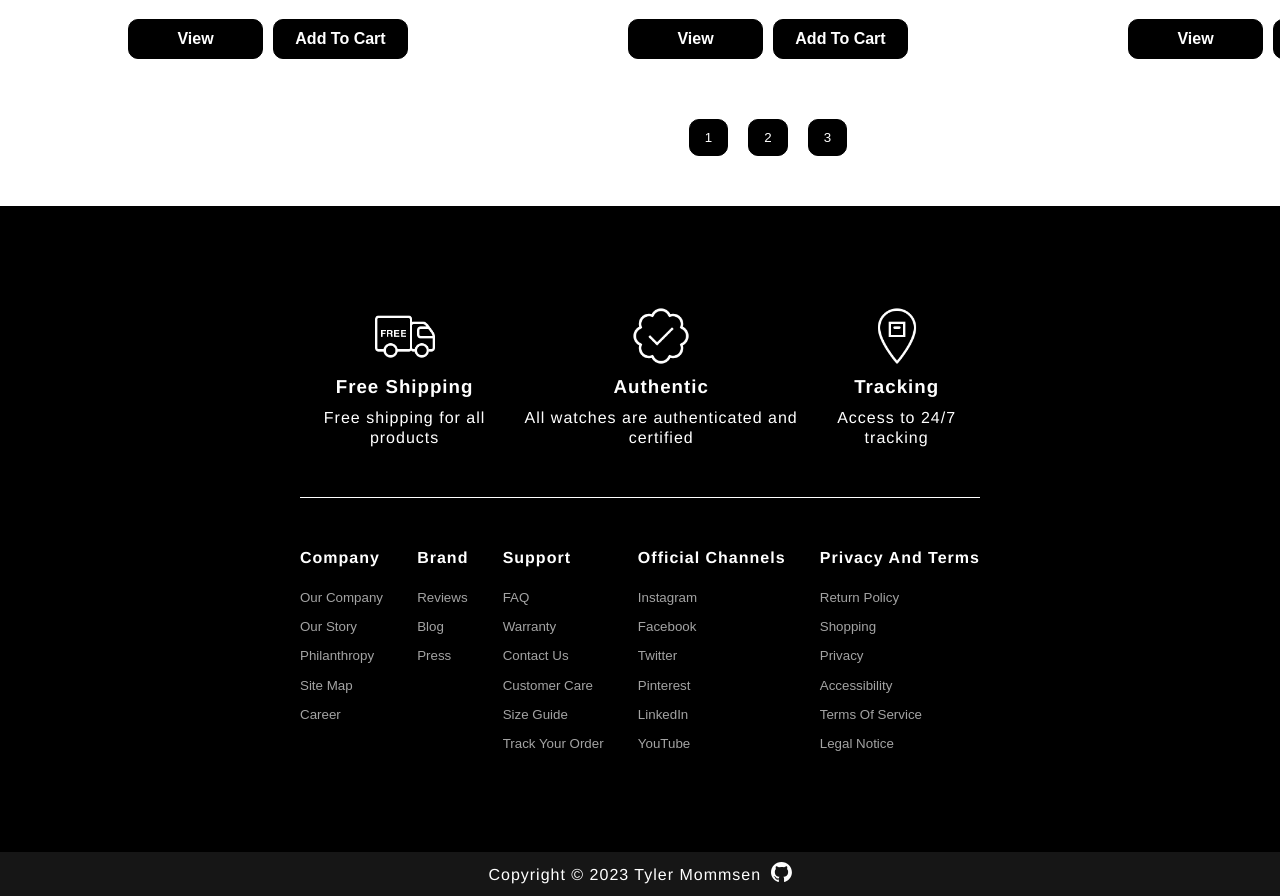
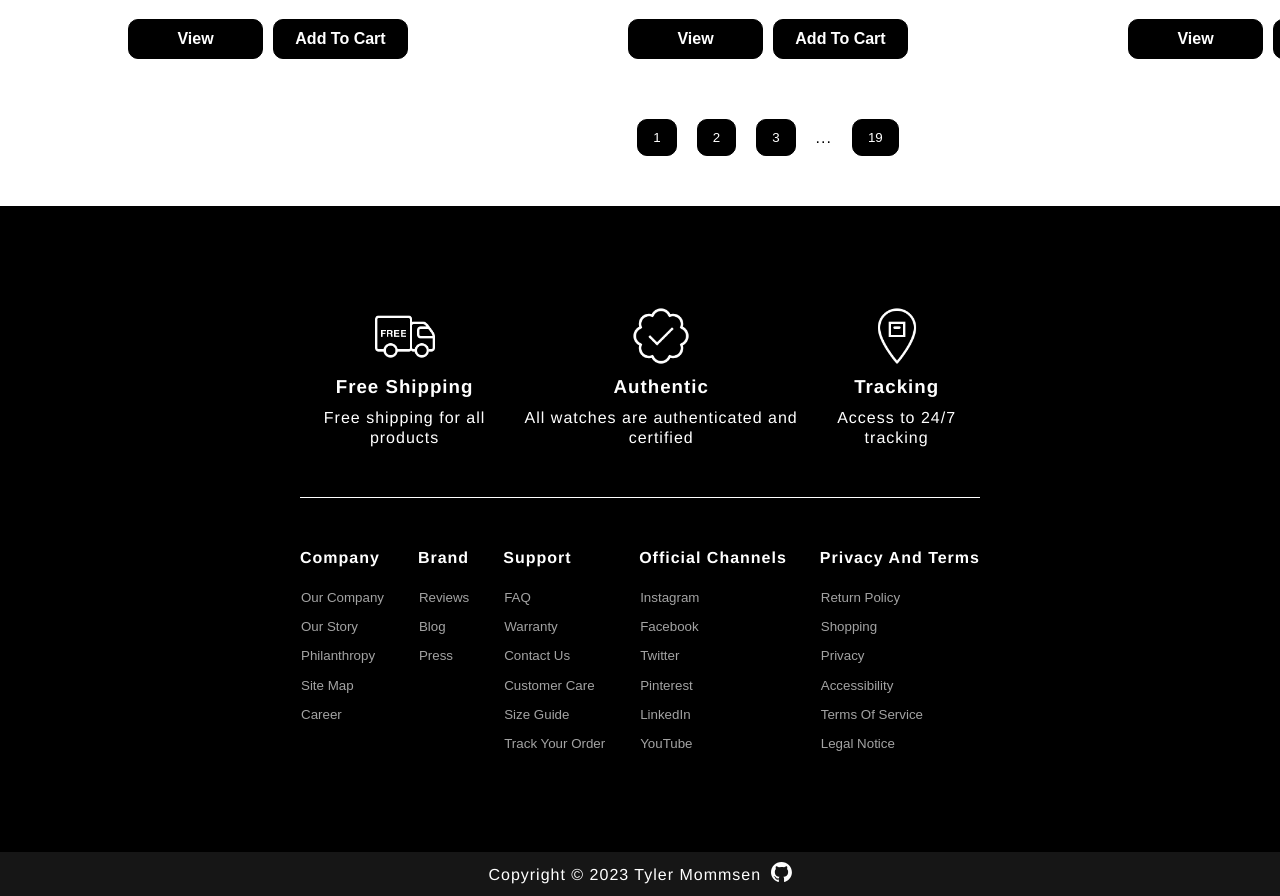
Before and after one commit to TylerMommsen/time-crafted, a React (Vite) app: page /Shop in a window 1280 px wide. Shown: the part 5061-5957 px from the top of the page. Built offline with nearby package versions, Linux system fonts and the light colour scheme.

Commit message:
Fixed shop page switch buttons

```diff
--- a/src/components/pages/Shop.jsx
+++ b/src/components/pages/Shop.jsx
@@ -7,9 +7,9 @@ import { useEffect } from 'react';
 const Shop = () => {
 	const [selectedPage, setSelectedPage] = useState(1);
 	const [selectedProducts, setSelectedProducts] = useState([]);
+	const [numProductsToDisplay, setNumProductsToDisplay] = useState(24);
 
 	const getProducts = () => {
-		const numProductsToDisplay = 24;
 		const startIndex = numProductsToDisplay * selectedPage - numProductsToDisplay;
 		const endIndex = numProductsToDisplay * selectedPage;
 		const selectedProducts = productsData.slice(startIndex, endIndex);
@@ -17,9 +17,9 @@ const Shop = () => {
 	};
 
 	const handlePageClick = (e) => {
-		console.log(e.target.textContent);
 		const clickedPage = e.target.textContent;
 		setSelectedPage(clickedPage);
+		window.scrollTo(0, 0);
 	};
 
 	useEffect(() => {
@@ -63,15 +63,52 @@ const Shop = () => {
 					})}
 				</div>
 				<div className="page-selection">
+					{parseInt(selectedPage) > 1 ? (
 						<button className="page" onClick={handlePageClick}>
-						{parseInt(selectedPage) > 1 ? selectedPage - 1 : selectedPage}
+							{parseInt(selectedPage) === Math.ceil(productsData.length / numProductsToDisplay)
+								? parseInt(selectedPage) - 2
+								: parseInt(selectedPage) - 1}
 						</button>
+					) : (
 						<button className="page" onClick={handlePageClick}>
-						{parseInt(selectedPage) === 1 ? 2 : selectedPage}
+							{selectedPage}
 						</button>
+					)}
+
+					{parseInt(selectedPage) > 1 &&
+					parseInt(selectedPage) < Math.ceil(productsData.length / numProductsToDisplay) ? (
 						<button className="page" onClick={handlePageClick}>
-						{parseInt(selectedPage) < 3 ? 3 : parseInt(selectedPage) + 1}
+							{selectedPage}
 						</button>
+					) : parseInt(selectedPage) === 1 ? (
+						<button className="page" onClick={handlePageClick}>
+							{2}
+						</button>
+					) : (
+						<button className="page" onClick={handlePageClick}>
+							{Math.ceil(productsData.length / numProductsToDisplay) - 1}
+						</button>
+					)}
+
+					{parseInt(selectedPage) < Math.ceil(productsData.length / numProductsToDisplay) ? (
+						<button className="page" onClick={handlePageClick}>
+							{parseInt(selectedPage) > 1 ? parseInt(selectedPage) + 1 : parseInt(selectedPage) + 2}
+						</button>
+					) : (
+						<button className="page" onClick={handlePageClick}>
+							{Math.ceil(productsData.length / numProductsToDisplay)}
+						</button>
+					)}
+
+					{parseInt(selectedPage) < Math.ceil(productsData.length / numProductsToDisplay) - 1 ? (
+						<p>...</p>
+					) : null}
+
+					{parseInt(selectedPage) < Math.ceil(productsData.length / numProductsToDisplay) - 1 ? (
+						<button className="page" onClick={handlePageClick}>
+							{Math.ceil(productsData.length / numProductsToDisplay)}
+						</button>
+					) : null}
 				</div>
 			</div>
 		</>
--- a/src/styles/base/_normalize.scss
+++ b/src/styles/base/_normalize.scss
@@ -2,6 +2,10 @@
 	margin: 0;
 	padding: 0;
 	box-sizing: border-box;
+}
+
+html {
+	scroll-behavior: smooth;
 }
 
 body {
--- a/src/styles/layout/_footer.scss
+++ b/src/styles/layout/_footer.scss
@@ -54,7 +54,7 @@ footer {
 
 		button {
 			color: #a3a3a3;
-			border: none;
+			border: 1px solid transparent;
 			padding: 0;
 			border-radius: 0;
 
--- a/src/styles/pages/_home.scss
+++ b/src/styles/pages/_home.scss
@@ -96,6 +96,9 @@
 		}
 
 		.text {
+			opacity: 0;
+			transform: translateX(-20px);
+			transition: opacity 0.5s ease, transform 0.5s ease;
 			position: absolute;
 			top: 40%;
 			display: flex;
@@ -103,6 +106,11 @@
 			gap: 10px;
 			z-index: 20;
 			height: auto;
+
+			&.active {
+				opacity: 1;
+				transform: translateX(0);
+			}
 
 			h3 {
 				font-size: 50px;
```
Lines whose indentation alone changed are shown as unchanged.
